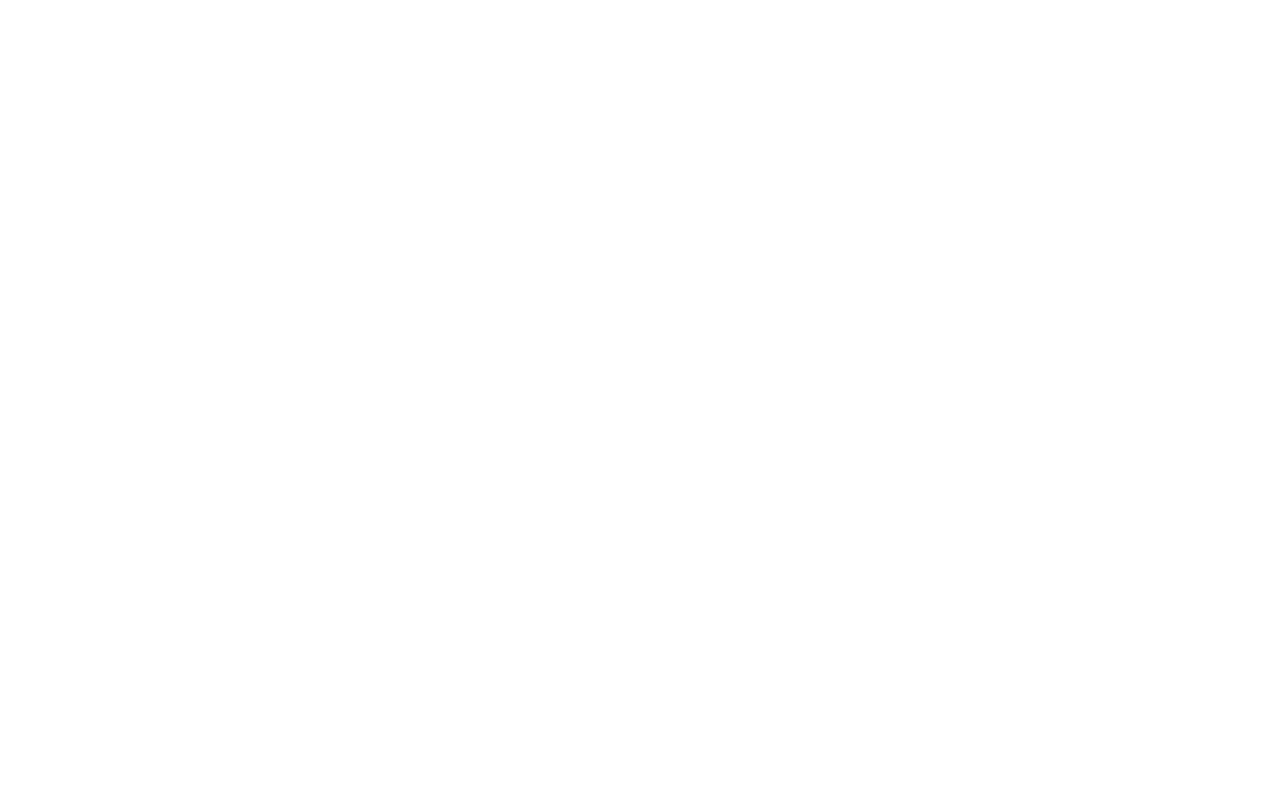
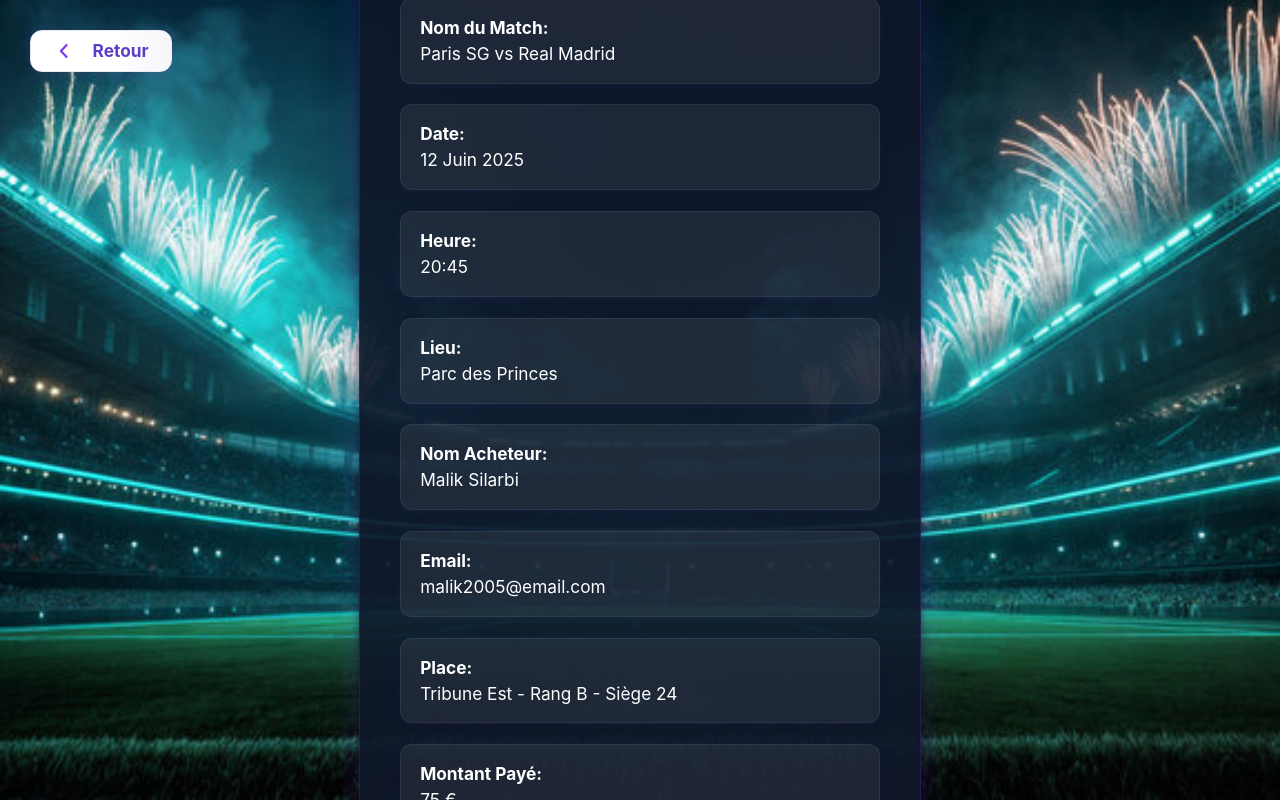
Before and after one commit to Malikslrb/PPlc, a React (Vite) app in the folder react-frontend/: page /ticket in a window 1280 px wide. Before the commit this address had no page. Shown: the top 800 px of the page. Built offline with nearby package versions, Linux system fonts and the light colour scheme.

Commit message:
versionLast

```diff
--- a/react-frontend/src/main.jsx
+++ b/react-frontend/src/main.jsx
@@ -8,6 +8,7 @@
 import Games from './pages/games/Games.jsx';
 import Reserve from './pages/reserve/Reserve.jsx';
 import Paiement from './pages/paiement/Paiement.jsx';
+import Ticket from './pages/ticket/Ticket.jsx';
 
 createRoot(document.getElementById('root')).render(
   <StrictMode>
@@ -18,6 +19,7 @@
         <Route path="/games" element={<Games />} />
         <Route path="/reserve" element={<Reserve />} />
         <Route path="/paiement" element={<Paiement />} />
+        <Route path="/ticket" element={<Ticket />} />
         {/* Add a default route or other routes here */}
         <Route path="/" element={<Login />} />
       </Routes>
--- a/react-frontend/src/pages/paiement/Paiement.jsx
+++ b/react-frontend/src/pages/paiement/Paiement.jsx
@@ -89,7 +89,7 @@
     setSubmitting(true);
     setTimeout(() => {
       setSubmitting(false);
-      alert('Paiement en cours de traitement...');
+      navigate('/ticket');
     }, 1200);
   };
 
--- a/react-frontend/src/pages/ticket/Ticket.css
+++ b/react-frontend/src/pages/ticket/Ticket.css
@@ -3,33 +3,47 @@
   background-size: cover;
   color: #f8fafc;
   font-family: 'Inter', sans-serif;
-  padding: 2rem;
+  width: 100vw;
+  height: 100vh;
   min-height: 100vh;
+  min-width: 100vw;
   display: flex;
   flex-direction: column;
   align-items: center;
+  justify-content: center;
+  padding: 0;
 }
 
 .ticket-logo {
   font-size: 2.5rem;
   font-weight: 800;
   margin-bottom: 2rem;
+  text-align: center;
+  letter-spacing: 2px;
+  color: #fff;
+  text-shadow: 0 2px 12px #000a, 0 1px 0 #7c3aed;
 }
 
 .ticket-main {
-  background: rgba(15, 23, 42, 0.85);
-  border-radius: 16px;
-  border: 1px solid rgba(255, 255, 255, 0.1);
-  box-shadow: 0 15px 30px rgba(0, 0, 0, 0.3);
-  padding: 2rem;
-  max-width: 700px;
+  background: rgba(15, 23, 42, 0.92);
+  border-radius: 22px;
+  border: 1.5px solid #7c3aed33;
+  box-shadow: 0 8px 32px #7c3aed33, 0 1.5px 8px #0008;
+  padding: 2.5rem 2.5rem 2rem 2.5rem;
+  max-width: 480px;
   width: 100%;
+  min-width: 320px;
+  margin: 0 auto;
 }
 
 .ticket-title {
   font-size: 1.75rem;
   color: #7c3aed;
   margin-bottom: 1rem;
+  text-align: center;
+  font-weight: 700;
+  letter-spacing: 1px;
+  text-shadow: 0 2px 8px #fff2;
 }
 
 .ticket-info {
@@ -37,23 +51,32 @@
   flex-wrap: wrap;
   gap: 1rem;
   margin-bottom: 1.5rem;
+  justify-content: center;
 }
 
 .ticket-info-box {
-  flex: 1 1 45%;
-  background: rgba(255, 255, 255, 0.05);
-  padding: 1rem;
+  flex: 1 1 100%;
+  background: rgba(255, 255, 255, 0.07);
+  padding: 1rem 1.2rem;
   border-radius: 12px;
+  margin-bottom: 0.3rem;
+  color: #fff;
+  font-size: 1.08rem;
+  box-shadow: 0 2px 8px #7c3aed11;
+  border: 1px solid #fff1;
 }
 
 .ticket-qr-container {
   text-align: center;
   margin-top: 2rem;
+  margin-bottom: 0.5rem;
 }
 
 .ticket-qr-text {
   display: block;
   margin-top: 0.5rem;
+  color: #b3a6e5;
+  font-size: 0.98rem;
 }
 
 .ticket-print-btn {
@@ -66,12 +89,25 @@
   font-weight: 600;
   cursor: pointer;
   transition: 0.3s ease;
+  font-size: 1.08rem;
+  box-shadow: 0 2px 12px #7c3aed33;
+  letter-spacing: 1px;
+  display: block;
+  margin-left: auto;
+  margin-right: auto;
+}
+
+.ticket-print-btn:hover, .ticket-print-btn:focus {
+  background: #fff;
+  color: #7c3aed;
+  box-shadow: 0 4px 16px #7c3aed44;
 }
 
 @media (max-width: 800px) {
   .ticket-main {
     padding: 1rem;
     max-width: 98vw;
+    min-width: unset;
   }
   .ticket-info-box {
     flex: 1 1 100%;
--- a/react-frontend/src/pages/ticket/Ticket.jsx
+++ b/react-frontend/src/pages/ticket/Ticket.jsx
@@ -1,97 +1,70 @@
 import React from 'react';
-import QRCode from 'qrcode.react';
+
+import './Ticket.css';
+import { useNavigate } from 'react-router-dom';
+import stadiumBg from '../../images/360_F_1016880316_LWFicWYhqXzAiGZOHqoKx7esuF5Jy737.jpg';
 
 const Ticket = () => {
+  const navigate = useNavigate();
   return (
-    <div style={styles.body}>
-      <div style={styles.logo}>🎟️ GOATICKET</div>
-      <div style={styles.ticket}>
-        <h2 style={styles.title}>🎫 Reçu de Paiement</h2>
-        <div style={styles.ticketInfo}>
-          <div style={styles.infoBox}><strong>Nom du Match:</strong><br /> Paris SG vs Real Madrid</div>
-          <div style={styles.infoBox}><strong>Date:</strong><br /> 12 Juin 2025</div>
-          <div style={styles.infoBox}><strong>Heure:</strong><br /> 20:45</div>
-          <div style={styles.infoBox}><strong>Lieu:</strong><br /> Parc des Princes</div>
-          <div style={styles.infoBox}><strong>Nom Acheteur:</strong><br /> Malik Silarbi</div>
-          <div style={styles.infoBox}><strong>Email:</strong><br /> malik2005@email.com</div>
-          <div style={styles.infoBox}><strong>Place:</strong><br /> Tribune Est - Rang B - Siège 24</div>
-          <div style={styles.infoBox}><strong>Montant Payé:</strong><br /> 75 €</div>
-        </div>
-        <div style={styles.qrContainer}>
-          <QRCode
-            value="GOATICKET - Billet #GOA12345678 - Jean Dupont - Paris SG vs Real Madrid - 12 Juin 2025"
-            size={100}
-          />
-          <small style={styles.qrText}>Code billet #GOA12345678</small>
+    <div className="ticket-bg" style={{ backgroundImage: `url(${stadiumBg})`, backgroundSize: 'cover', backgroundPosition: 'center' }}>
+      <button
+        onClick={() => navigate('/paiement')}
+        style={{
+          position: 'absolute',
+          left: 30,
+          top: 30,
+          zIndex: 10,
+          display: 'flex',
+          alignItems: 'center',
+          gap: '0.7rem',
+          background: 'linear-gradient(90deg,#fff 60%,#f6f6fa 100%)',
+          color: '#5b3ec8',
+          border: '1.5px solid #ece9f7',
+          borderRadius: 12,
+          padding: '0.55rem 1.4rem',
+          fontWeight: 'bold',
+          fontSize: '1.08rem',
+          boxShadow: '0 2px 12px #a259fa22',
+          cursor: 'pointer',
+          transition: 'background 0.18s, color 0.18s, box-shadow 0.18s',
+        }}
+        onMouseOver={e => {
+          e.currentTarget.style.background = 'linear-gradient(90deg,#a259fa22 0%,#fff 100%)';
+          e.currentTarget.style.color = '#7c3aed';
+          e.currentTarget.style.boxShadow = '0 4px 16px #a259fa44';
+        }}
+        onMouseOut={e => {
+          e.currentTarget.style.background = 'linear-gradient(90deg,#fff 60%,#f6f6fa 100%)';
+          e.currentTarget.style.color = '#5b3ec8';
+          e.currentTarget.style.boxShadow = '0 2px 12px #a259fa22';
+        }}
+      >
+        <svg width="22" height="22" viewBox="0 0 22 22" fill="none" xmlns="http://www.w3.org/2000/svg" style={{ marginRight: 6 }}>
+          <path d="M13.5 17L8 11L13.5 5" stroke="#7c3aed" strokeWidth="2.2" strokeLinecap="round" strokeLinejoin="round" />
+        </svg>
+        Retour
+      </button>
+      <div className="ticket-logo">🎟️ GOATICKET</div>
+      <div className="ticket-main">
+        <h2 className="ticket-title">🎫 Reçu de Paiement</h2>
+        <div className="ticket-info">
+          <div className="ticket-info-box"><strong>Nom du Match:</strong><br /> Paris SG vs Real Madrid</div>
+          <div className="ticket-info-box"><strong>Date:</strong><br /> 12 Juin 2025</div>
+          <div className="ticket-info-box"><strong>Heure:</strong><br /> 20:45</div>
+          <div className="ticket-info-box"><strong>Lieu:</strong><br /> Parc des Princes</div>
+          <div className="ticket-info-box"><strong>Nom Acheteur:</strong><br /> Malik Silarbi</div>
+          <div className="ticket-info-box"><strong>Email:</strong><br /> malik2005@email.com</div>
+          <div className="ticket-info-box"><strong>Place:</strong><br /> Tribune Est - Rang B - Siège 24</div>
+          <div className="ticket-info-box"><strong>Montant Payé:</strong><br /> 75 €</div>
+
+
+          <small className="ticket-qr-text">Code billet #GOA12345678</small>
         </div>
       </div>
-      <button style={styles.printButton} onClick={() => window.print()}>Imprimer le Reçu</button>
+      <button className="ticket-print-btn" onClick={() => window.print()}>Imprimer le Reçu</button>
     </div>
   );
 };
 
-const styles = {
-  body: {
-    background: "linear-gradient(rgba(15, 23, 42, 0.95), rgba(15, 23, 42, 1)), url('/UCL18-21_PressKit_KeyVisual_Stadium.jpg') no-repeat center center fixed",
-    backgroundSize: 'cover',
-    color: '#f8fafc',
-    fontFamily: 'Inter, sans-serif',
-    padding: '2rem',
-    minHeight: '100vh',
-    display: 'flex',
-    flexDirection: 'column',
-    alignItems: 'center',
-  },
-  logo: {
-    fontSize: '2.5rem',
-    fontWeight: '800',
-    marginBottom: '2rem',
-  },
-  ticket: {
-    background: 'rgba(15, 23, 42, 0.85)',
-    borderRadius: '16px',
-    border: '1px solid rgba(255, 255, 255, 0.1)',
-    boxShadow: '0 15px 30px rgba(0, 0, 0, 0.3)',
-    padding: '2rem',
-    maxWidth: '700px',
-    width: '100%',
-  },
-  title: {
-    fontSize: '1.75rem',
-    color: '#7c3aed',
-    marginBottom: '1rem',
-  },
-  ticketInfo: {
-    display: 'flex',
-    flexWrap: 'wrap',
-    gap: '1rem',
-    marginBottom: '1.5rem',
-  },
-  infoBox: {
-    flex: '1 1 45%',
-    background: 'rgba(255, 255, 255, 0.05)',
-    padding: '1rem',
-    borderRadius: '12px',
-  },
-  qrContainer: {
-    textAlign: 'center',
-    marginTop: '2rem',
-  },
-  qrText: {
-    display: 'block',
-    marginTop: '0.5rem',
-  },
-  printButton: {
-    marginTop: '2rem',
-    padding: '0.75rem 2rem',
-    backgroundColor: '#7c3aed',
-    color: 'white',
-    border: 'none',
-    borderRadius: '10px',
-    fontWeight: '600',
-    cursor: 'pointer',
-    transition: '0.3s ease',
-  },
-};
-
 export default Ticket;
```
